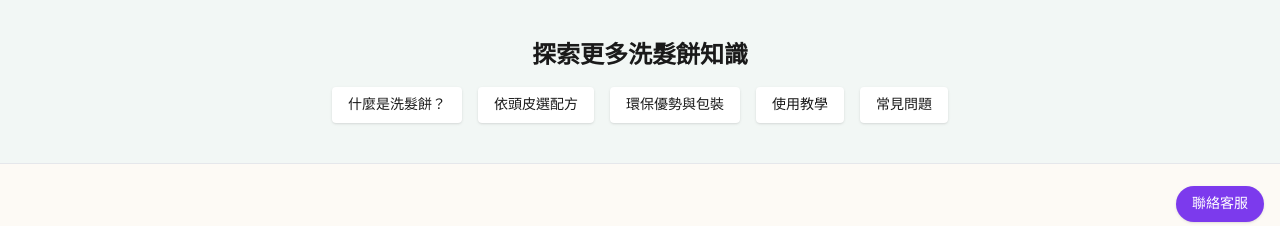
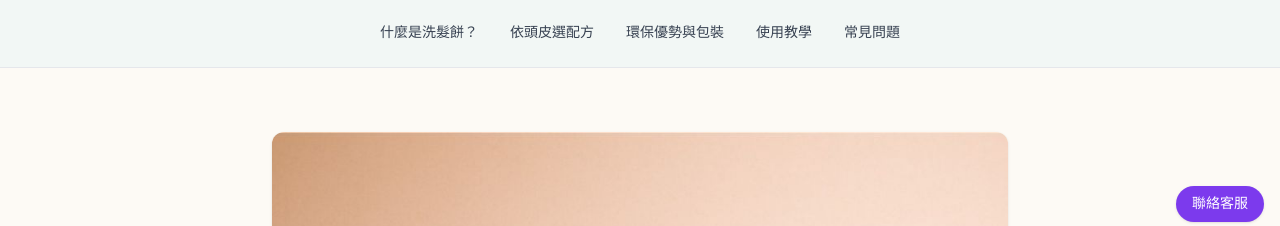
Before and after one commit to adawannasell/chunzhi.care, a website: page public/index.html in a window 1280 px wide. Shown: the part 518-744 px from the top of the page. Drawn offline with nearby package versions, Linux system fonts and the light colour scheme; no server answers.

Commit message:
新增洗髮餅介紹功能列，置於主視覺下2方

```diff
--- a/public/index.html
+++ b/public/index.html
@@ -45,17 +45,14 @@
     <p class="text-lg mt-2">Embrace the Essence of Nature</p>
   </section>
 
-    <!-- 新增功能列：洗髮餅相關資訊 -->
-  <section class="bg-[#f2f7f5] py-10 text-center border-t border-b">
-    <div class="max-w-5xl mx-auto px-6">
-      <h2 class="text-2xl font-bold text-[#1a1a1a] mb-4">探索更多洗髮餅知識</h2>
-      <div class="flex flex-wrap justify-center gap-4">
-        <a href="/products/shampoo-intro" class="px-4 py-2 bg-white rounded shadow hover:bg-gray-100 text-sm">什麼是洗髮餅？</a>
-        <a href="/products/hair-types" class="px-4 py-2 bg-white rounded shadow hover:bg-gray-100 text-sm">依頭皮選配方</a>
-        <a href="/products/eco-benefits" class="px-4 py-2 bg-white rounded shadow hover:bg-gray-100 text-sm">環保優勢與包裝</a>
-        <a href="/products/how-to-use" class="px-4 py-2 bg-white rounded shadow hover:bg-gray-100 text-sm">使用教學</a>
-        <a href="/products/faq" class="px-4 py-2 bg-white rounded shadow hover:bg-gray-100 text-sm">常見問題</a>
-      </div>
+    <!-- 精簡型文字連結功能列 -->
+  <section class="bg-[#f2f7f5] py-6 text-center border-t border-b">
+    <div class="max-w-6xl mx-auto px-4 text-sm flex flex-wrap justify-center gap-x-8 gap-y-2 text-gray-700">
+      <a href="/products/shampoo-intro" class="hover:underline hover:text-green-700">什麼是洗髮餅？</a>
+      <a href="/products/hair-types" class="hover:underline hover:text-green-700">依頭皮選配方</a>
+      <a href="/products/eco-benefits" class="hover:underline hover:text-green-700">環保優勢與包裝</a>
+      <a href="/products/how-to-use" class="hover:underline hover:text-green-700">使用教學</a>
+      <a href="/products/faq" class="hover:underline hover:text-green-700">常見問題</a>
     </div>
   </section>
 
```
